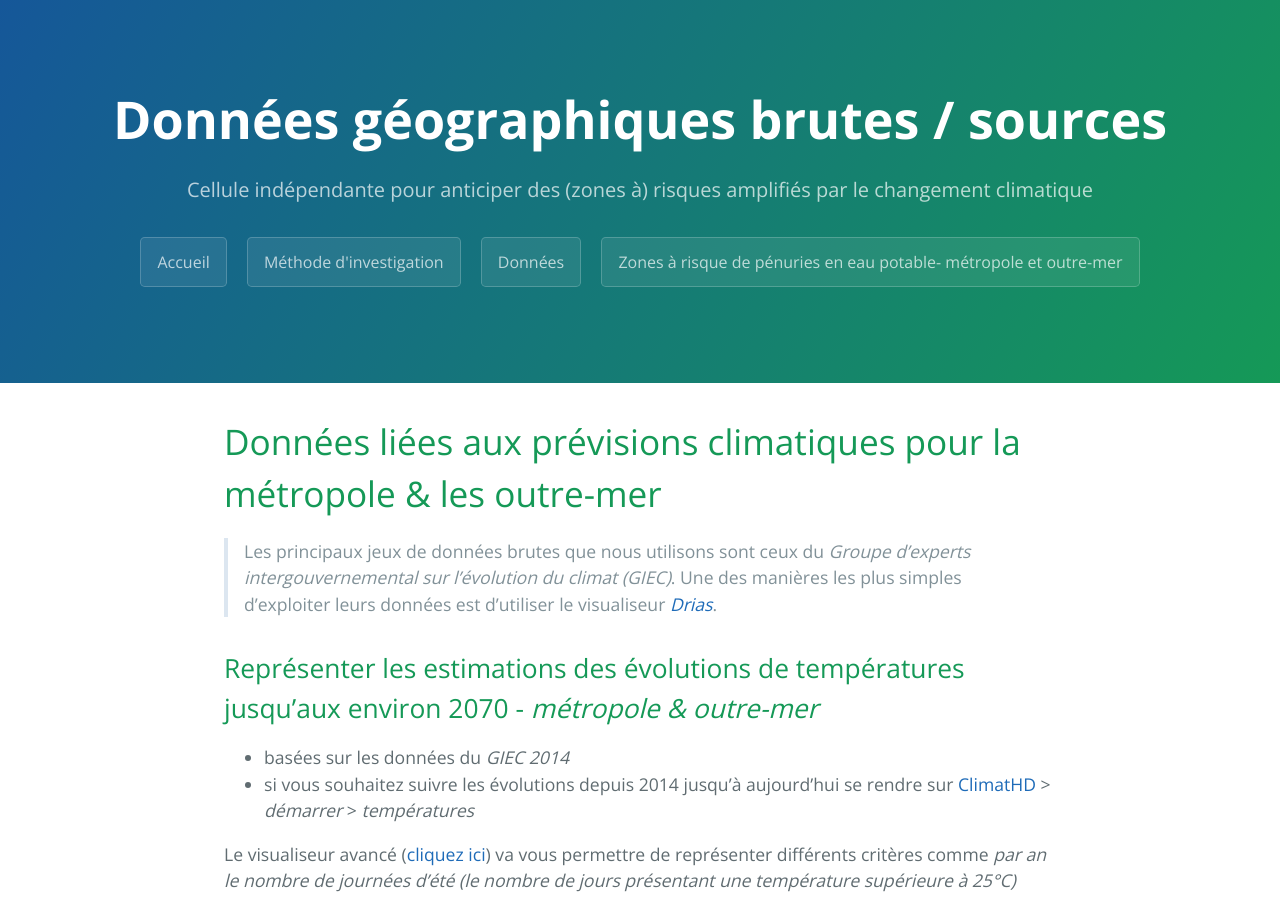
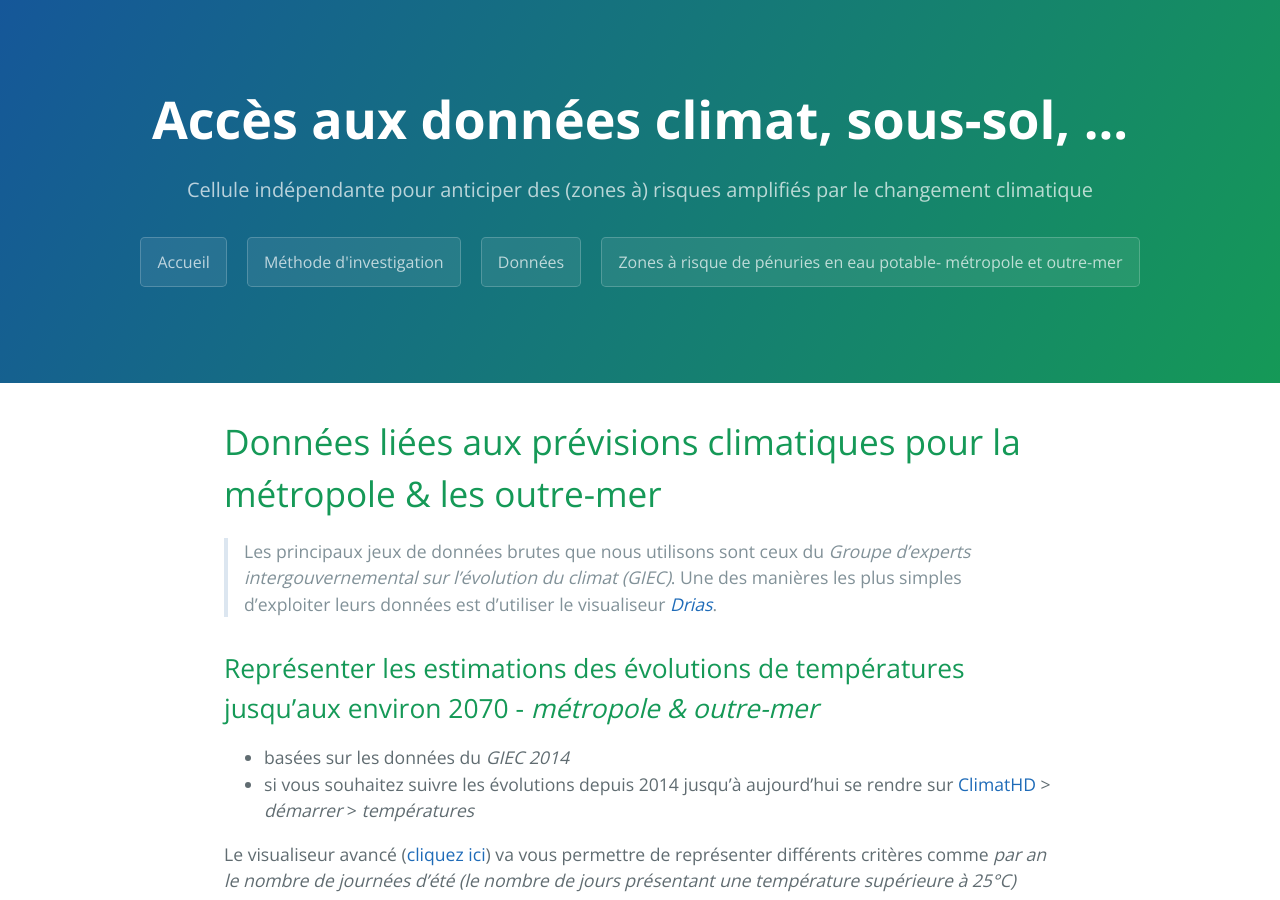
Before and after one commit to secheresses/Ancien-site, a Jekyll site: the page built from pages/donnees.md, in a window 1280 px wide and 900 px high. Built offline with Jekyll 4.4.1, drawn with Linux system fonts in a browser that asks for light colours.

Commit message:
Update donnees.md

```diff
--- a/pages/donnees.md
+++ b/pages/donnees.md
@@ -1,6 +1,6 @@
 ---
 layout: default
-title: Données géographiques brutes / sources
+title: Accès aux données climat, sous-sol, ...
 permalink: /donnees
 ---
 
```
